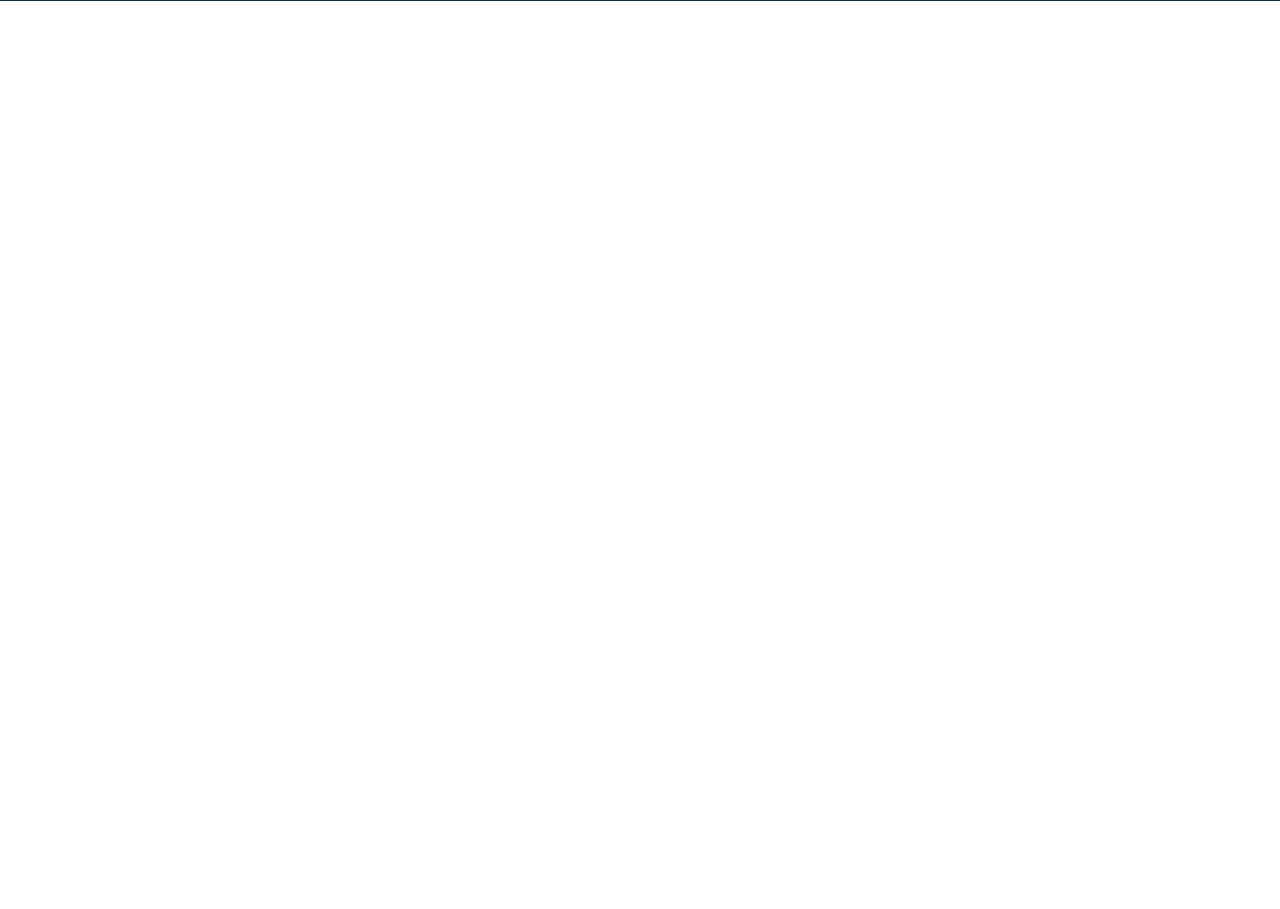
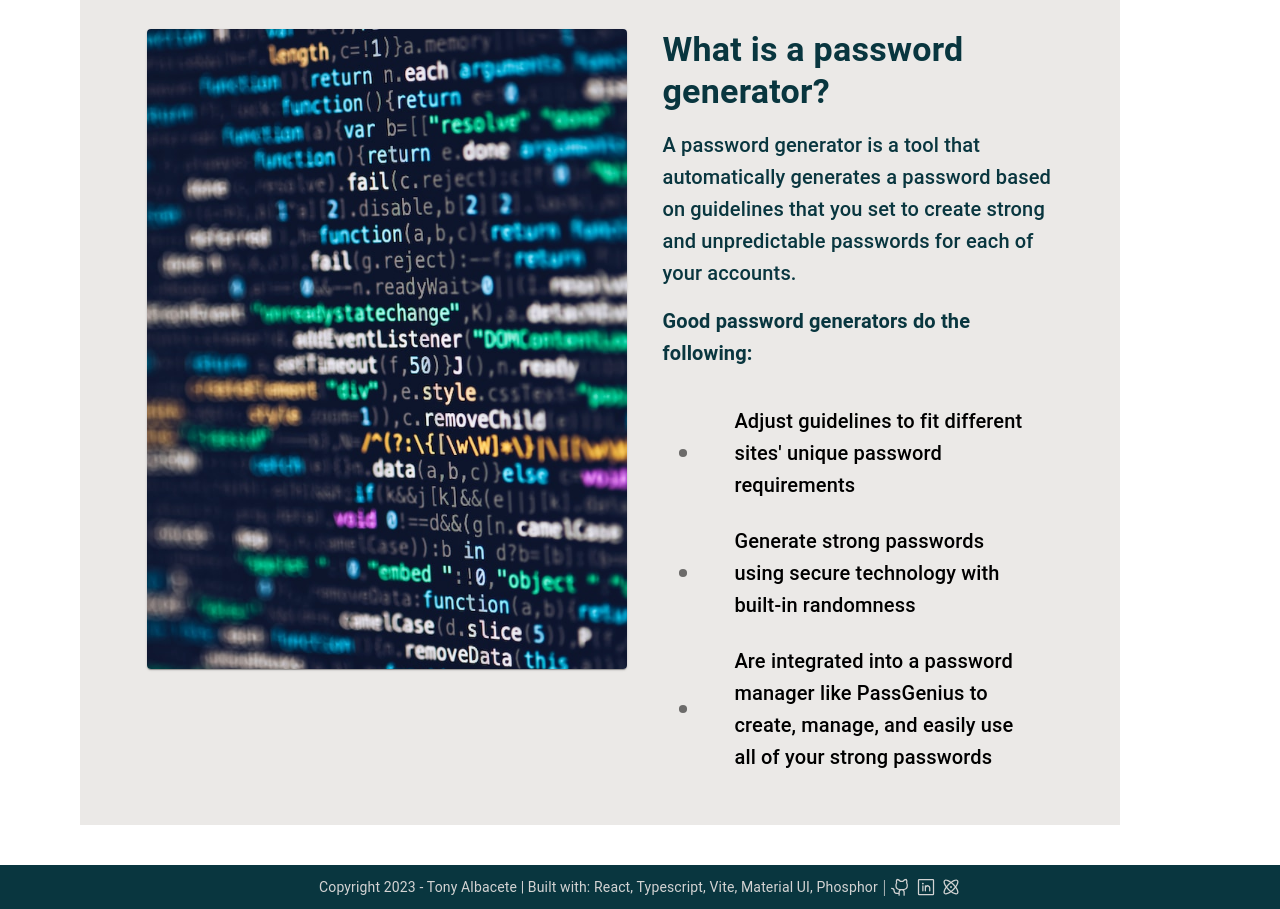
Before and after one commit to tbalbacete/PasswordGenerator, a React (Vite) app: page / in a window 1280 px wide. Shown: the part 1060-1969 px from the top of the page. Before the commit the page ends 1061 px from the top, so only its background shows below. Built offline with nearby package versions, Linux system fonts and the light colour scheme.

Commit message:
initial commit

```diff
--- a/src/Pages/Content/Content1.tsx
+++ b/src/Pages/Content/Content1.tsx
@@ -29,6 +29,7 @@
           maxWidth: "40%",
           "@media (max-width: 1200px)": {
             maxWidth: "100%",
+            alignItems: "center",
           },
         }}
       >
--- /dev/null
+++ b/src/Pages/Content/Content2.tsx
@@ -0,0 +1,103 @@
+import {
+  Box,
+  Card,
+  CardMedia,
+  List,
+  ListItem,
+  ListItemIcon,
+  ListItemText,
+  Typography,
+} from "@mui/material";
+import { Circle } from "@phosphor-icons/react";
+
+export const Content2 = () => {
+  return (
+    <Box
+      sx={{
+        display: "flex",
+        flexDirection: "row",
+        justifyContent: "space-evenly",
+        margin: "2.5rem 10rem 2.5rem 5rem",
+        padding: "2rem",
+        backgroundColor: "#EBE9E7",
+        "@media (max-width: 800px)": {
+          padding: "2.5rem 2.5rem 2.5rem 2.5rem",
+          margin: "2.5rem 2.5rem 2.5rem 2.5rem",
+        },
+        "@media (max-width: 1200px)": {
+          flexDirection: "column-reverse",
+          alignItems: "center",
+          gap: "2rem",
+        },
+      }}
+    >
+      <Card sx={{ maxHeight: "40rem", maxWidth: "30rem" }}>
+        <CardMedia component="img" src="/code.jpg" />
+      </Card>
+      <Box
+        sx={{
+          display: "flex",
+          flexDirection: "column",
+          gap: "1rem",
+          maxWidth: "40%",
+          "@media (max-width: 1200px)": {
+            maxWidth: "100%",
+          },
+        }}
+      >
+        <Typography
+          variant="h4"
+          sx={{ color: "rgb(9, 54, 63)", fontWeight: "600" }}
+        >
+          What is a password generator?
+        </Typography>
+        <Typography variant="h6" sx={{ color: "rgb(9, 54, 63)" }}>
+          A password generator is a tool that automatically generates a password
+          based on guidelines that you set to create strong and unpredictable
+          passwords for each of your accounts.
+        </Typography>
+        <Typography
+          variant="h6"
+          sx={{ color: "rgb(9, 54, 63)", fontWeight: "600" }}
+        >
+          Good password generators do the following:
+        </Typography>
+        <List>
+          <ListItem>
+            <ListItemIcon>
+              <Circle weight="fill" size={10} />
+            </ListItemIcon>
+            <ListItemText>
+              <Typography variant="h6">
+                Adjust guidelines to fit different sites&apos; unique password
+                requirements
+              </Typography>
+            </ListItemText>
+          </ListItem>
+          <ListItem>
+            <ListItemIcon>
+              <Circle weight="fill" size={10} />
+            </ListItemIcon>
+            <ListItemText>
+              <Typography variant="h6">
+                Generate strong passwords using secure technology with built-in
+                randomness
+              </Typography>
+            </ListItemText>
+          </ListItem>
+          <ListItem>
+            <ListItemIcon>
+              <Circle weight="fill" size={10} />
+            </ListItemIcon>
+            <ListItemText>
+              <Typography variant="h6">
+                Are integrated into a password manager like PassGenius to
+                create, manage, and easily use all of your strong passwords
+              </Typography>
+            </ListItemText>
+          </ListItem>
+        </List>
+      </Box>
+    </Box>
+  );
+};
--- a/src/Pages/Content/index.ts
+++ b/src/Pages/Content/index.ts
@@ -1 +1,2 @@
 export * from "./Content1";
+export * from "./Content2";
--- a/src/Pages/Home.tsx
+++ b/src/Pages/Home.tsx
@@ -20,8 +20,8 @@
   StyledSubContent,
   StyledWrapper,
 } from "./Home.styles";
+import { Content1, Content2 } from "./Content";
 import { Footer } from "./Footer";
-import { Content1 } from "./Content";
 
 export const Home: React.FC = () => {
   const { enqueueSnackbar } = useSnackbar();
@@ -119,6 +119,7 @@
         </Box>
       </StyledWrapper>
       <Content1 />
+      <Content2 />
       <Footer />
     </>
   );
```
Also changed, not shown: public/code.jpg (added).
